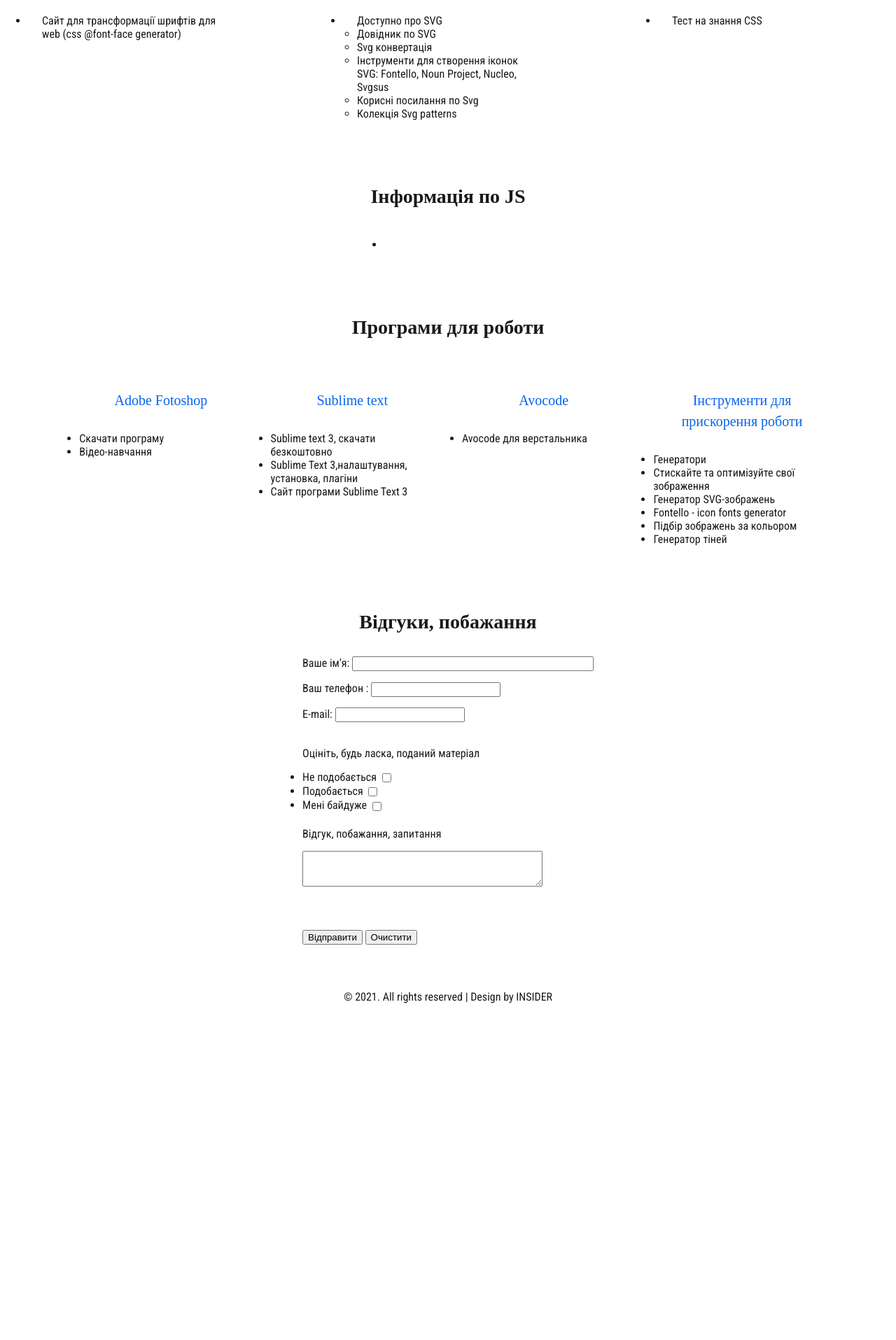
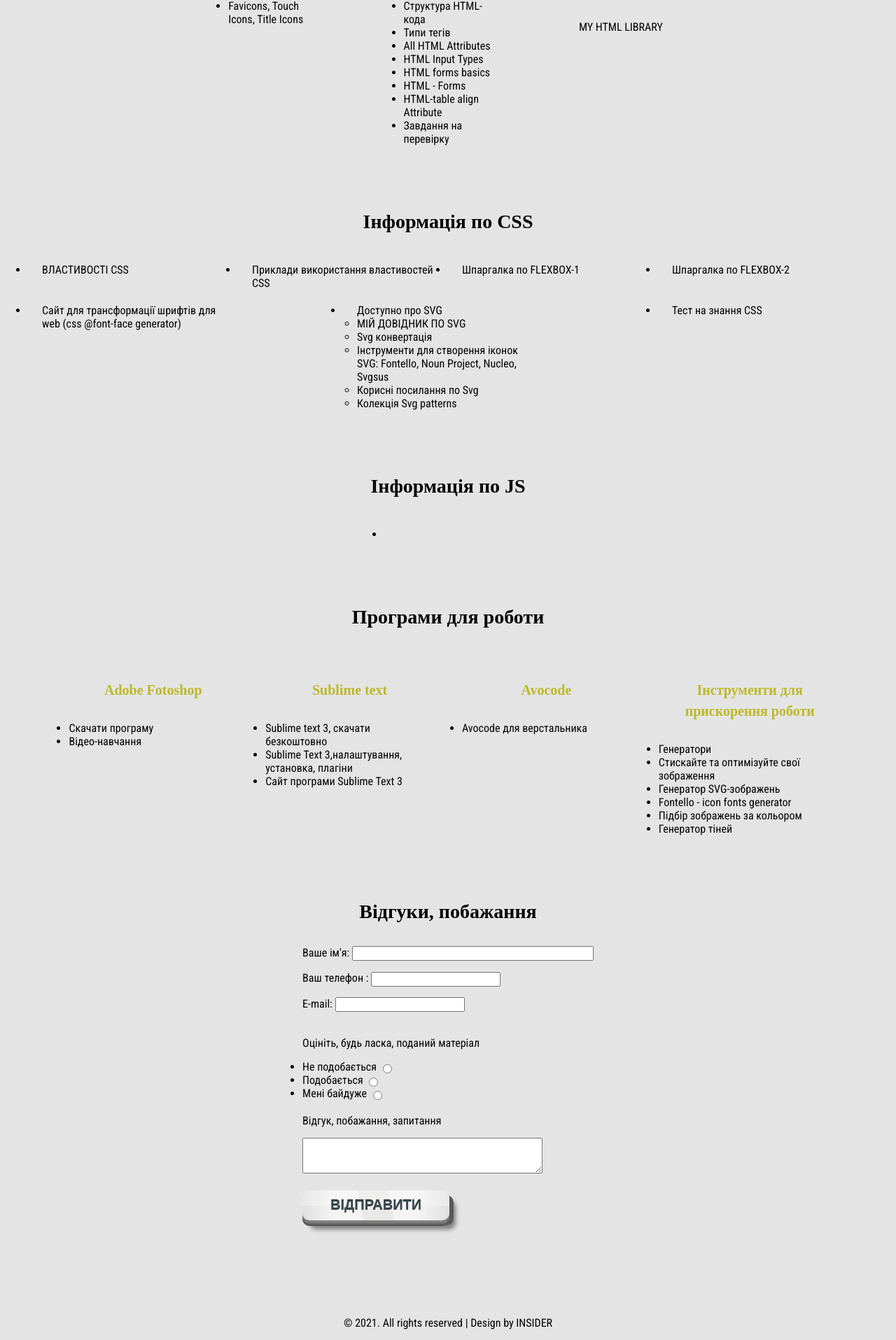
Before and after one commit to ruslankravchuk/ITBRO, a PHP site: page / in a window 1280 px wide. Shown: the part 999-2914 px from the top of the page at 70% size. Before the commit the page ends 2433 px from the top, so only its background shows below. Run offline with PHP 8.4, Linux system fonts and the light colour scheme.

Commit message:
new style

```diff
--- a/lesson_2/directory_lesson/css/style.css
+++ b/lesson_2/directory_lesson/css/style.css
@@ -14,7 +14,7 @@ a {
 }
 
 a:hover {
-  color: #520FA4;
+  color: #AEBF3B;
 }
 
 
@@ -27,13 +27,15 @@ a:hover {
 body {
   font-family: 'Roboto Condensed', sans-serif;
   font-weight: 400;
-  color: #1B1818;
+  color: #020202;
   font-size: 16px;
   line-height: 19px;
+  background: #e4e4e4;
 }
 
 .header {
-  background: #ffffff;
+  min-height: 100vh;
+
 }
 
 h1 {
@@ -61,9 +63,9 @@ h2 {
 h3 {
   font-size: 20px;
   line-height: 30px;
-  font-weight: 400;
+  font-weight: 700;
   width: 100%;
-  color: #0763EE;
+  color: #bdb828;
 }
 
 p {
@@ -97,16 +99,19 @@ fieldset {
 
 .menu__list {
   display: flex;
+  flex-wrap: wrap;
+
 }
 
 .menu__item {
-  margin: 0 15px;
+
+  margin: 15px 15px;
 }
 
 .menu__list-link {
   text-transform: uppercase;
-  color: #000000;
   font-size: 14px;
+  font-weight: 700;
   line-height: 18px;
   padding-bottom: 5px;
   border-bottom: 1px solid transparent;
@@ -114,9 +119,8 @@ fieldset {
 }
 
 .menu__list-link:hover {
-  border-bottom: 1px solid #520FA4;
-  font-weight: 700;
-  color: #520FA4;
+  border-bottom: 1px solid #AEBF3B;
+  color: #AEBF3B;
 }
 
 .logo__link {
@@ -144,8 +148,81 @@ fieldset {
   text-align: center;
 }
 
+form {
+  margin-bottom: 150px;
+}
 
+/* стилі для кнопки */
+.btn-class {
+  position: absolute;
+  display: inline-block;
+  margin: 0 auto;
+  border-radius: 10px;
+  box-shadow: 0px 3px rgba(128, 128, 128, 1),
+    0px 4px rgba(118, 118, 118, 1),
+    0px 5px rgba(108, 108, 108, 1),
+    0px 6px rgba(98, 98, 98, 1),
+    6px 7px rgba(88, 88, 88, 1),
+    0px 8px rgba(78, 78, 78, 1),
+    10px 14px 6px -1px rgba(128, 128, 128, 1);
 
+  transition: all .1s ease-in-out;
+  background-color: #E8E8E8;
+
+  background-image:
+    -webkit-gradient(linear, left bottom, left top,
+      color-stop(50%, rgba(255, 255, 255, 0)),
+      color-stop(50%, rgba(255, 255, 255, 0.3)),
+      color-stop(100%, rgba(255, 255, 255, 0.2))),
+
+    -webkit-gradient(linear, left top, right top,
+      color-stop(0%, rgba(210, 210, 210, 0.3)),
+      color-stop(20%, rgba(210, 210, 210, 0)),
+      color-stop(80%, rgba(210, 210, 210, 0)),
+      color-stop(100%, rgba(210, 210, 210, 0.3))),
+
+    -webkit-gradient(linear, left top, right top,
+      color-stop(0%, rgba(255, 255, 255, 0)),
+      color-stop(20%, rgba(255, 255, 255, 0.5)),
+      color-stop(80%, rgba(255, 255, 255, 0.5)),
+      color-stop(100%, rgba(255, 255, 255, 0))),
+
+    -webkit-gradient(linear, 0% 100%, 100% 0%,
+      color-stop(0%, rgba(255, 255, 255, 0)),
+      color-stop(40%, rgba(255, 255, 255, 0)),
+      color-stop(40%, #D2D2D1),
+      color-stop(60%, #D2D2D1),
+      color-stop(60%, rgba(255, 255, 255, 0)),
+      color-stop(100%, rgba(255, 255, 255, 0)));
+
+  display: inline-block;
+  padding: 10px 40px 10px 40px;
+
+  color: #3A474D;
+  text-transform: uppercase;
+  font-weight: 700;
+  font-size: 20px;
+  text-shadow: 0px 1px #fff,
+    0px -1px #262F33;
+
+}
+
+.btn-class:hover {
+  color: #AEBF3B;
+  text-shadow: 0px -1px #97A63A;
+  cursor: pointer;
+}
+
+.btn-class:active {
+  box-shadow: 0px 3px rgba(128, 128, 128, 1),
+    0px 4px rgba(118, 118, 118, 1),
+    0px 5px rgba(108, 108, 108, 1),
+    0px 6px rgba(98, 98, 98, 1),
+    0px 7px rgba(88, 88, 88, 1),
+    0px 8px rgba(78, 78, 78, 1),
+    0px 10px 2px 0px rgba(128, 128, 128, .6);
+  transform: translate(0, 5px);
+}
 
 /* стилі для бургер-меню */
 .menu__btn {
@@ -160,10 +237,8 @@ fieldset {
   .menu__list {
     display: block;
     position: absolute;
-    top: 125px;
     left: 0;
-    background-color: #444444;
-    right: 0;
+    background-color: #4c4b4b00;
     text-align: center;
     padding: 20px 0;
     transform: translateY(-500px);
@@ -172,12 +247,13 @@ fieldset {
 
   .menu__list.menu__list--active {
     transform: translateY(0);
+    top: 62px;
   }
 
   .menu__list-link {
     padding: 20px 0;
     display: block;
-    color: #ffffff;
+    border-bottom: none;
   }
 
   .menu__list-link:hover {
@@ -204,6 +280,34 @@ fieldset {
     background-color: #000000;
     left: 0;
     top: 9px;
+    margin-bottom: 20px;
 
   }
 }
+
+/* ще стилі для кнопки
+.btn-class {
+  display: inline-block;
+  color: #705D07;
+  border-radius: 3px 3px 3px 3px;
+  -webkit-border-radius: 3px 3px 3px 3px;
+  -moz-border-radius: 3px 3px 3px 3px;
+  width: auto;
+  height: auto;
+  font-size: 16px;
+  padding: 10px 40px;
+  background: rgba(0, 196, 244, 0.93);
+  background: -o-linear-gradient(225deg, rgba(0, 196, 244, 0.93) 0%, rgba(3, 96, 120, 0.93) 100%);
+  background: -moz-linear-gradient(225deg, rgba(0, 196, 244, 0.93) 0%, rgba(3, 96, 120, 0.93) 100%);
+  background: -webkit-linear-gradient(225deg, rgba(0, 196, 244, 0.93) 0%, rgba(3, 96, 120, 0.93) 100%);
+  background: linear-gradient(225deg, rgba(0, 196, 244, 0.93) 0%, rgba(3, 96, 120, 0.93) 100%);
+  filter: progid:DXImageTransform.Microsoft.gradient(startColorstr="#00c4f4", endColorstr="#036078", GradientType=1);
+  text-transform: uppercase;
+  transition: all .5s;
+}
+
+.btn-class:hover,
+.btn-class:active {
+  background-color: #fefefe;
+  color: #000000;
+} */
--- a/lesson_2/directory_lesson/difference.html
+++ b/lesson_2/directory_lesson/difference.html
@@ -21,7 +21,7 @@
 
 <body>
 	<!--header-->
-  <header class="header">
+  <!-- <header class="header">
     <div class="container">
       <div class="header__inner">
         <a href="./index.html" class="logo">
@@ -59,7 +59,7 @@
         </nav>
       </div>
     </div>
-  </header>
+  </header> -->
   <!-- Порівняльна таблиця HTML-XML-MD-JSON  -->
   <main>
     <div class="container">
--- a/lesson_2/directory_lesson/index.html
+++ b/lesson_2/directory_lesson/index.html
@@ -30,43 +30,41 @@
           <button class="menu__btn"></button>
           <ul class="menu__list">
             <li class="menu__item">
-              <a href="#DirHTML" class="menu__list-link">
+              <a href="#DirHTML" class=" menu__list-link">
                 Інфо з HTML
               </a>
             </li>
             <li class="menu__item">
-              <a href="./difference.html" class="menu__list-link">
+              <a href="difference.html" target="_blank" class=" menu__list-link">
                 Різниця HTML--XML--MD--JSON
               </a>
             </li>
             <li class="menu__item">
-              <a href="#DirCss" class="menu__list-link">
+              <a href="#DirCss" class=" menu__list-link">
                 Інфо з CSS
               </a>
             </li>
             <li class="menu__item">
-              <a href="#DirJs" class="menu__list-link">
+              <a href="#DirJs" class=" menu__list-link">
                 Інфо з JS
               </a>
             </li>
             <li class="menu__item">
-              <a href="#DirPrograms" class="menu__list-link">
+              <a href="#DirPrograms" class=" menu__list-link">
                 Програми для роботи
               </a>
             </li>
           </ul>
         </nav>
       </div>
+      <h1 class="title" >
+			Довідник
+		  </h1>
     </div>
   </header>
 	<!--//header-->
 	<!--main-->
 	<main class="main">
-    <div class="container">
-      <h1 class="title" >
-			Довідник
-		  </h1>
-    </div>
     <!-- Інформація по HTML -->
     <section>
       <div class="container">
@@ -141,7 +139,7 @@
               Практика з HTML
               </h3>
               <a target="_blank" href="index_linklibrary.html">
-                    HTML Library
+                    MY HTML LIBRARY
               </a>
             </div>
           </div>
@@ -160,7 +158,7 @@
           <ul class="dir__sec-item">
             <li class="dir__sec-items">
               <a target="_blank" class="dir__sec-links" href="property/attribute.html">
-                Властивості CSS
+                ВЛАСТИВОСТІ CSS
               </a>
             </li>
             <li class="dir__sec-items">
@@ -195,7 +193,7 @@
                   </a>
                 </li> -->
                 <li>
-                  <a target="_blank" class="dir__sec-links" href="../2/directorysvg/dirsvg.html">Довідник по SVG</a>
+                  <a target="_blank" class="dir__sec-links" href="dir_svg/dirsvg.html">МІЙ ДОВІДНИК ПО SVG</a>
                 </li>
                 <li>
                   <a target="_blank" class="dir__sec-links" href="https://jakearchibald.github.io/svgomg/">
@@ -230,7 +228,7 @@
               </ul>
             </li>
             <li class="dir__sec-items">
-              <a target="_blank" class="dir__sec-links" href="https://habr.com/ru/post/467555/">
+              <a target="_blank" class="dir__sec-links" href="https://css-tricks.com/how-well-do-you-know-css-layout/">
                 Тест на знання CSS
               </a>
             </li>
@@ -391,7 +389,7 @@
                 <label>
                   E-mail:
                 </label>
-                <input type="email" required>
+                <input type="email" required pattern="[a-zA-Z0-9]+@[a-zA-Z0-9]+\.[a-zA-Z0-9]+">
               </p>
             </fieldset>
             <fieldset title="Емоції">
@@ -403,19 +401,19 @@
                     <label for="angry">
                       Не подобається
                     </label>
-                    <input type="checkbox" name="angry" id="angry" value="angry">
+                    <input type="radio" name="emotions" id="angry" value="angry">
                   </li>
                   <li>
                     <label for="happy">
                       Подобається
                     </label>
-                    <input type="checkbox" name="happy" id="happy" value="happy">
+                    <input type="radio" name="emotions" id="happy" value="happy">
                   </li>
                   <li>
                     <label for="ambivalent">
                       Мені байдуже
                     </label>
-                    <input type="checkbox" name="ambivalent" id="ambivalent" value="ambivalent">
+                    <input type="radio" name="emotions" id="ambivalent" value="ambivalent">
                   </li>
                 </ul>
             </fieldset>
@@ -425,12 +423,7 @@
               </p>
               <textarea name="comment" cols="40" rows="3"></textarea>
             </fieldset>
-            <br>
-            <br>
-            <p>
-              <input type="submit" value="Відправити">
-              <input type="reset" value="Очистити">
-            </p>
+            <button class="btn-class" type="submit">ВІДПРАВИТИ</button>
           </form>
         </div>
       </div>
```
Also changed, not shown: lesson_2/directory_lesson/jpeg_logo/background.jpg (added), lesson_2/directory_lesson/jpeg_logo/background.png (added), lesson_2/directory_lesson/jpeg_logo/logo_3.png.
